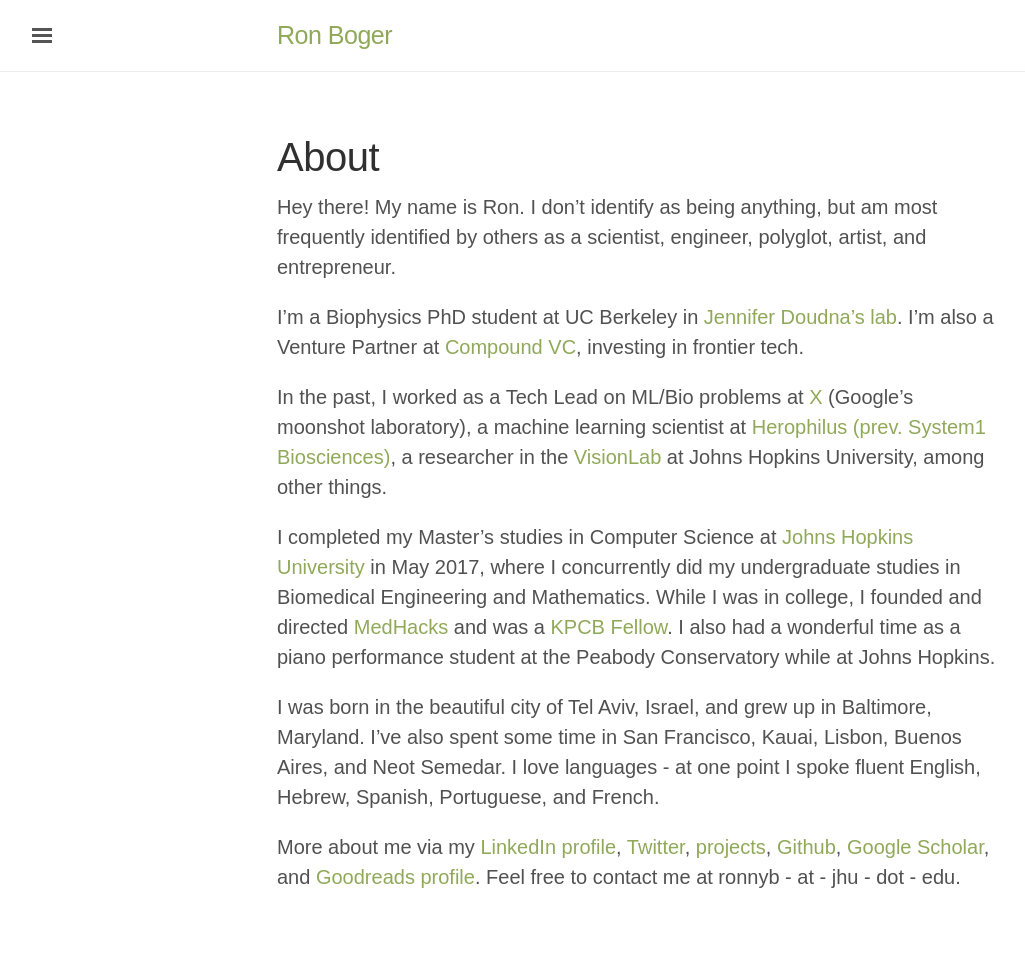
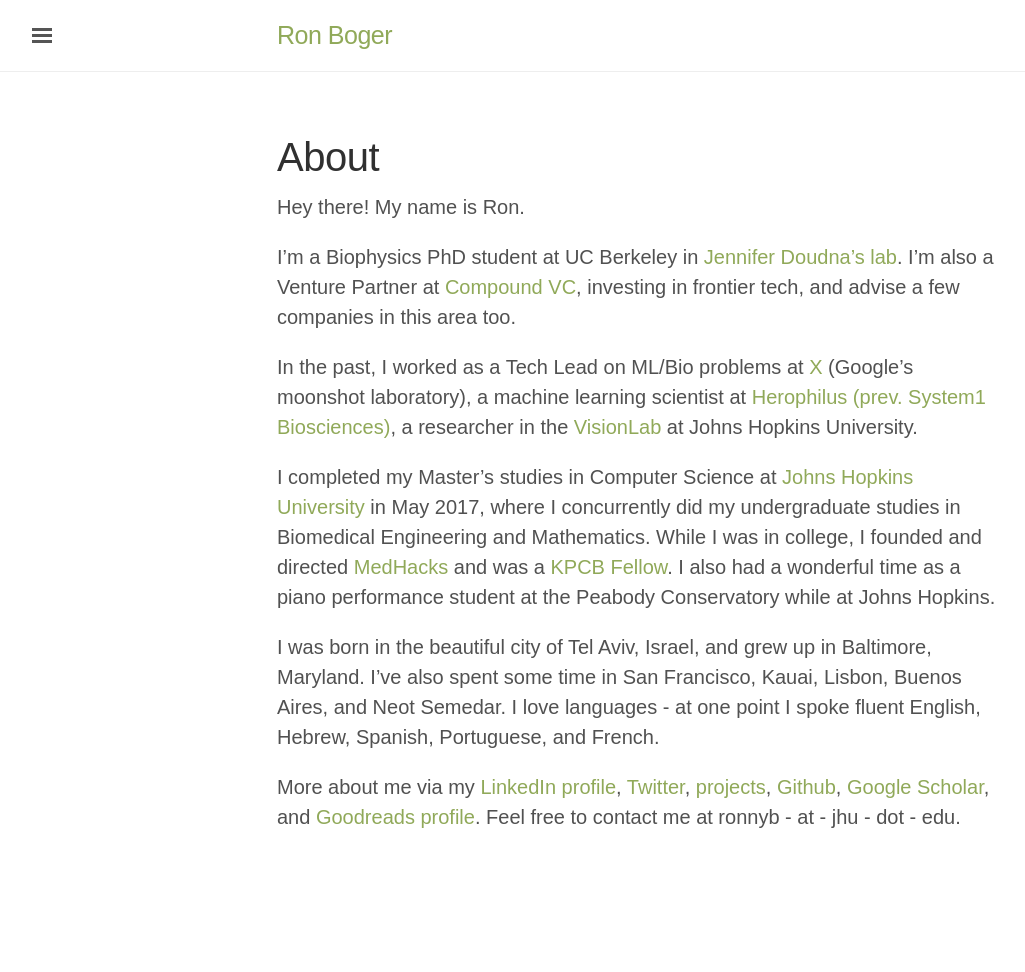
Before and after one commit to ronboger/ronboger.github.io, a Jekyll site: the page built from about.md, in a window 1280 px wide. Shown: the whole page, without its empty margins (3-1028 px from the left). Built offline with Jekyll 4.4.1, drawn with Linux system fonts in a browser that asks for light colours; after the commit the page ends 912 px from its top, so only the background shows below that.

Commit message:
more edits to about and such

```diff
--- a/about.md
+++ b/about.md
@@ -3,11 +3,15 @@
 title: About
 ---
 
-Hey there! My name is Ron. I don't identify as being anything, but am most frequently identified by others as a scientist, engineer, polyglot, artist, and entrepreneur.
+Hey there! My name is Ron.
 
-I'm a Biophysics PhD student at UC Berkeley in [Jennifer Doudna's lab](https://doudnalab.org/). I'm also a Venture Partner at [Compound VC](https://www.compound.vc/), investing in frontier tech.
+<!-- I don't identify as being anything, but am most frequently identified by others as a scientist, engineer, polyglot, artist, and entrepreneur. -->
 
-In the past, I worked as a Tech Lead on ML/Bio problems at [X](https://x.company) (Google's moonshot laboratory), a machine learning scientist at [Herophilus (prev. System1 Biosciences)](https://www.herophilus.com/), a researcher in the [VisionLab](http://vision.jhu.edu) at Johns Hopkins University, among other things.
+I'm a Biophysics PhD student at UC Berkeley in [Jennifer Doudna's lab](https://doudnalab.org/). I'm also a Venture Partner at [Compound VC](https://www.compound.vc/), investing in frontier tech, and advise a few companies in this area too.
+
+In the past, I worked as a Tech Lead on ML/Bio problems at [X](https://x.company) (Google's moonshot laboratory), a machine learning scientist at [Herophilus (prev. System1 Biosciences)](https://www.herophilus.com/), a researcher in the [VisionLab](http://vision.jhu.edu) at Johns Hopkins University.
+
+<!-- I've also researched alternative protein production with [Convergent Research](https://www.convergentresearch.org/). -->
 
 I completed my Master's studies in Computer Science at [Johns Hopkins University](http://jhu.edu) in May 2017, where I concurrently did my undergraduate studies in Biomedical Engineering and Mathematics. While I was in college, I founded and directed [MedHacks](http://medhacks.org) and was a [KPCB Fellow](http://kpcbfellows.com). I also had a wonderful time as a piano performance student at the Peabody Conservatory while at Johns Hopkins.
 
--- a/index.html
+++ b/index.html
@@ -5,7 +5,7 @@
 {% if paginator.page == 1 %}
 <h2 class="index-heading">About</h2>
 
-I’ve been identified as a scientist, engineer, artist, and many other things. Currently, I'm working on a few projects at the intersection of machine learning and health.
+I’ve been identified as a scientist, engineer, artist, and many other things.
 
 <br/>
 <br/>
```
Also changed, not shown: books.md (+1 -1 lines), projects.md (+9 -3 lines).
